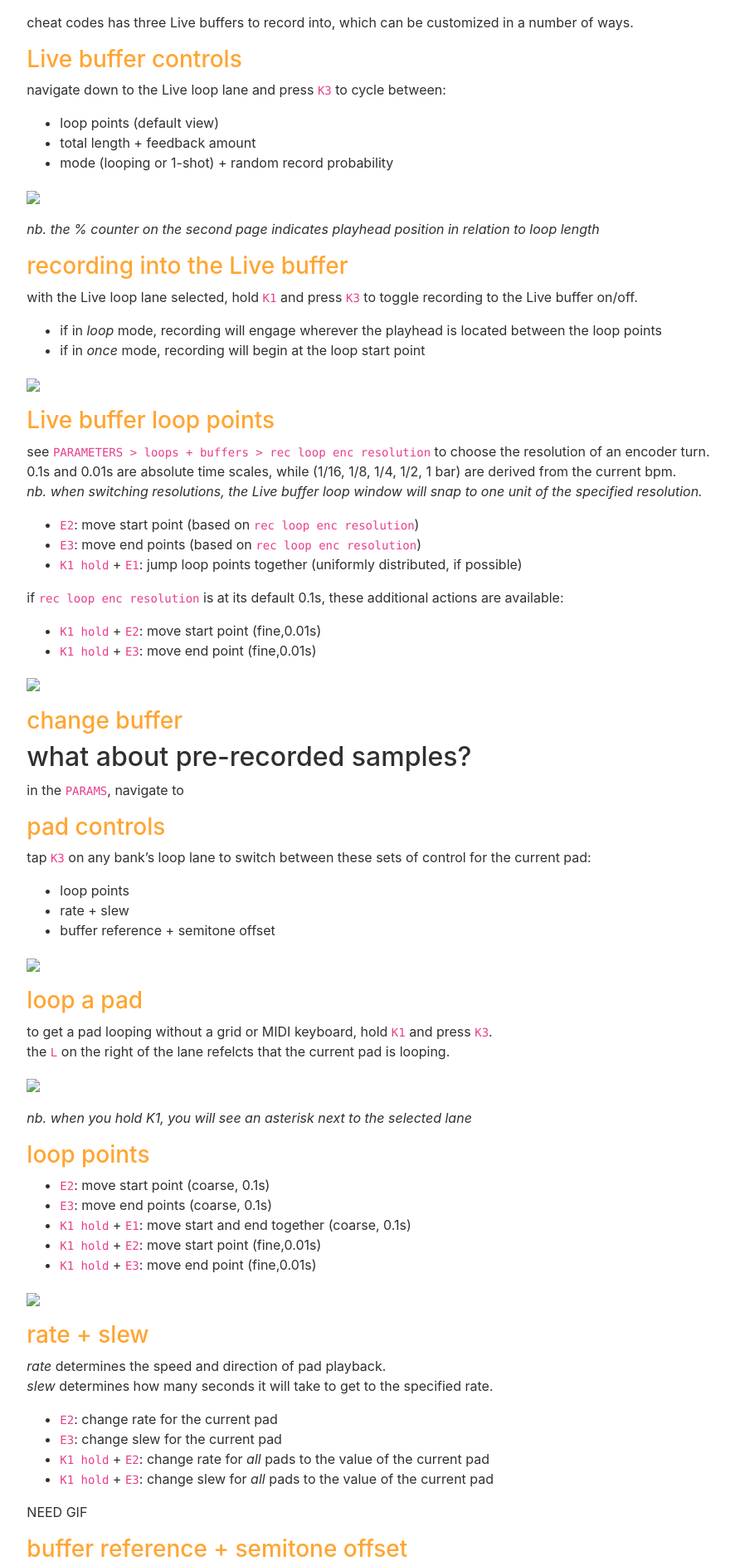
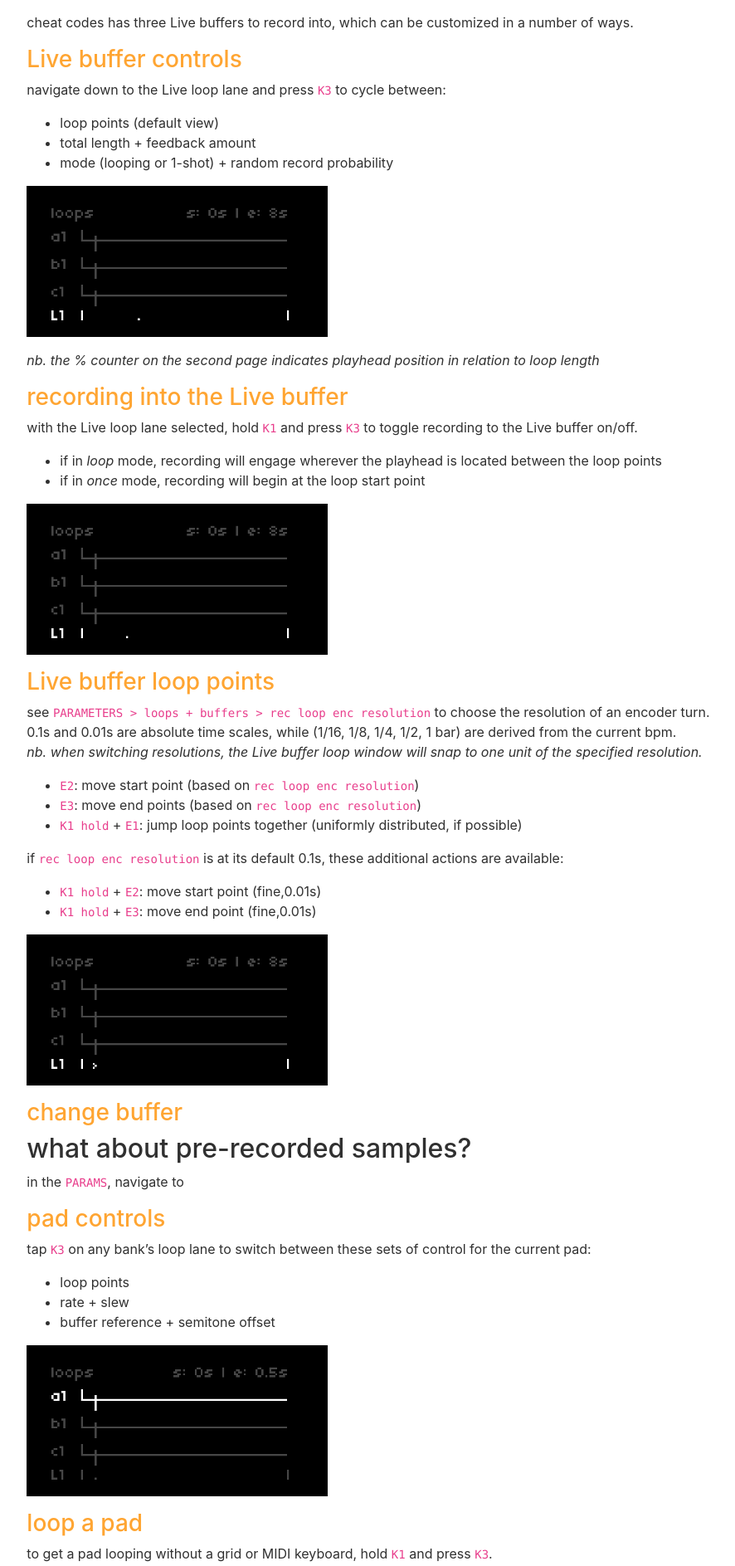
Before and after one commit to dndrks/cheat-codes-docs, a Jekyll site: the page built from _pages/docs_1-loops.md, in a window 1280 px wide. Shown: the part 646-2533 px from the top of the page at 83% size, without its empty margins (196-1082 px from the left). Built offline with Jekyll 4.4.1, drawn with Linux system fonts in a browser that asks for light colours; nearby versions of some CDN libraries.

Commit message:
Update docs_1-loops.md

```diff
--- a/_pages/docs_1-loops.md
+++ b/_pages/docs_1-loops.md
@@ -19,7 +19,7 @@ there are four loop lanes on the `[loops]` page; one for each bank and one for t
 
 `E1` changes focus between them:
 
-<img src="cheat-codes-docscheat-codes-docs/assets/images/loops_page_nav.gif" style="max-width:35%"/>
+<img src="cheat-codes-docs/assets/images/loops_page_nav.gif" style="max-width:35%"/>
 
 *nb. the `s:`tart and `e:`nd times in the top right corner reflect the loop points for the selected lane*
 
@@ -37,7 +37,7 @@ navigate down to the Live loop lane and press `K3` to cycle between:
 - total length + feedback amount
 - mode (looping or 1-shot) + random record probability
 
-<img src="cheat-codes-docs/assets/images/loops_live_params.gif" style="max-width:35%"/>
+<img src="/assets/images/loops_live_params.gif" style="max-width:35%"/>
 
 *nb. the % counter on the second page indicates playhead position in relation to loop length*
 
@@ -48,7 +48,7 @@ with the Live loop lane selected, hold `K1` and press `K3` to toggle recording t
 - if in *loop* mode, recording will engage wherever the playhead is located between the loop points
 - if in *once* mode, recording will begin at the loop start point
 
-<img src="cheat-codes-docs/assets/images/loops_live_rec.gif" style="max-width:35%"/>
+<img src="/assets/images/loops_live_rec.gif" style="max-width:35%"/>
 
 ### Live buffer loop points
 see `PARAMETERS > loops + buffers > rec loop enc resolution` to choose the resolution of an encoder turn.
@@ -62,7 +62,7 @@ if `rec loop enc resolution` is at its default 0.1s, these additional actions ar
 - `K1 hold` + `E2`: move start point (fine,0.01s)
 - `K1 hold` + `E3`: move end point (fine,0.01s)
 
-<img src="cheat-codes-docs/assets/images/loops_rec_loop_enc.gif" style="max-width:35%"/>
+<img src="/assets/images/loops_rec_loop_enc.gif" style="max-width:35%"/>
 
 ### change buffer
 
@@ -78,14 +78,14 @@ tap `K3` on any bank's loop lane to switch between these sets of control for the
 - rate + slew
 - buffer reference + semitone offset
 
-<img src="cheat-codes-docs/assets/images/loops_param_jump.gif" style="max-width:35%"/>
+<img src="/assets/images/loops_param_jump.gif" style="max-width:35%"/>
 
 ### loop a pad
 
 to get a pad looping without a grid or MIDI keyboard, hold `K1` and press `K3`.
 the `L` on the right of the lane refelcts that the current pad is looping.
 
-<img src="cheat-codes-docs/assets/images/loops_toggle_loop.gif" style="max-width:35%"/>
+<img src="/assets/images/loops_toggle_loop.gif" style="max-width:35%"/>
 
 *nb. when you hold K1, you will see an asterisk next to the selected lane*
 
@@ -97,7 +97,7 @@ the `L` on the right of the lane refelcts that the current pad is looping.
 - `K1 hold` + `E2`: move start point (fine,0.01s)
 - `K1 hold` + `E3`: move end point (fine,0.01s)
 
-<img src="cheat-codes-docs/assets/images/loop_move_points.gif" style="max-width:35%"/>
+<img src="/assets/images/loop_move_points.gif" style="max-width:35%"/>
 
 ### rate + slew
 
@@ -123,7 +123,7 @@ each pad can be individually set to reference any of the three Live buffers or t
 - total length + feedback amount
 - mode (looping or 1-shot) + random record probability
 
-<img src="cheat-codes-docs/assets/images/loops_live_params.gif" style="max-width:35%"/>
+<img src="/assets/images/loops_live_params.gif" style="max-width:35%"/>
 
 *nb. the % counter on the second page indicates playhead position in relation to loop length*
 
@@ -131,7 +131,7 @@ each pad can be individually set to reference any of the three Live buffers or t
 - enables / disables looping on the selected bank's current pad
 - when you hold K1, you will see an asterisk next to the selected lane
 
-<img src="cheat-codes-docs/assets/images/loops_toggle_loop.gif" style="max-width:35%"/>
+<img src="/assets/images/loops_toggle_loop.gif" style="max-width:35%"/>
 
 *nb. the `L` on the right of the lane reflects that the current pad is looping*
 
@@ -140,7 +140,7 @@ each pad can be individually set to reference any of the three Live buffers or t
 - if in *loop* mode, recording will engage wherever the playhead is located between the loop points
 - if in *once* mode, recording will begin at the loop start point
 
-<img src="cheat-codes-docs/assets/images/loops_live_rec.gif" style="max-width:35%"/>
+<img src="/assets/images/loops_live_rec.gif" style="max-width:35%"/>
 
 # keys
 
@@ -152,14 +152,14 @@ cycle through different sets of controls for the focused loop lane
 - rate + slew
 - buffer reference + semitone offset
 
-<img src="cheat-codes-docs/assets/images/loops_param_jump.gif" style="max-width:35%"/>
+<img src="/assets/images/loops_param_jump.gif" style="max-width:35%"/>
 
 ### **`K3` Live buffer controls:**
 - loop points
 - total length + feedback amount
 - mode (looping or 1-shot) + random record probability
 
-<img src="cheat-codes-docs/assets/images/loops_live_params.gif" style="max-width:35%"/>
+<img src="/assets/images/loops_live_params.gif" style="max-width:35%"/>
 
 *nb. the % counter on the second page indicates playhead position in relation to loop length*
 
@@ -167,7 +167,7 @@ cycle through different sets of controls for the focused loop lane
 - enables / disables looping on the selected bank's current pad
 - when you hold K1, you will see an asterisk next to the selected lane
 
-<img src="cheat-codes-docs/assets/images/loops_toggle_loop.gif" style="max-width:35%"/>
+<img src="/assets/images/loops_toggle_loop.gif" style="max-width:35%"/>
 
 *nb. the `L` on the right of the lane reflects that the current pad is looping*
 
@@ -176,7 +176,7 @@ cycle through different sets of controls for the focused loop lane
 - if in *loop* mode, recording will engage wherever the playhead is located between the loop points
 - if in *once* mode, recording will begin at the loop start point
 
-<img src="cheat-codes-docs/assets/images/loops_live_rec.gif" style="max-width:35%"/>
+<img src="/assets/images/loops_live_rec.gif" style="max-width:35%"/>
 
 ## **`encoders`**
 encoder functions depend on the current control set
@@ -188,7 +188,7 @@ encoder functions depend on the current control set
 - `K1 hold` + `E2`: move start point (fine,0.01s)
 - `K1 hold` + `E3`: move end point (fine,0.01s)
 
-<img src="cheat-codes-docs/assets/images/loop_move_points.gif" style="max-width:35%"/>
+<img src="/assets/images/loop_move_points.gif" style="max-width:35%"/>
 
 ### **change pad**
 
@@ -204,7 +204,7 @@ if `rec loop enc resolution` is at its default 0.1s, these additional actions ar
 - `K1 hold` + `E2`: move start point (fine,0.01s)
 - `K1 hold` + `E3`: move end point (fine,0.01s)
 
-<img src="cheat-codes-docs/assets/images/loops_rec_loop_enc.gif" style="max-width:35%"/>
+<img src="/assets/images/loops_rec_loop_enc.gif" style="max-width:35%"/>
 
 ### **change buffer**
 
```
